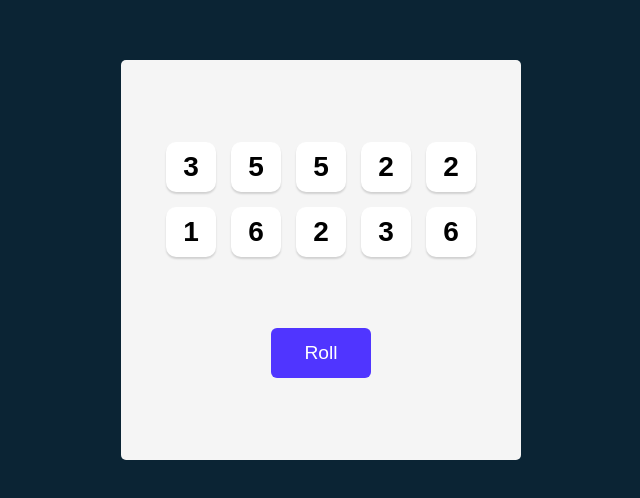
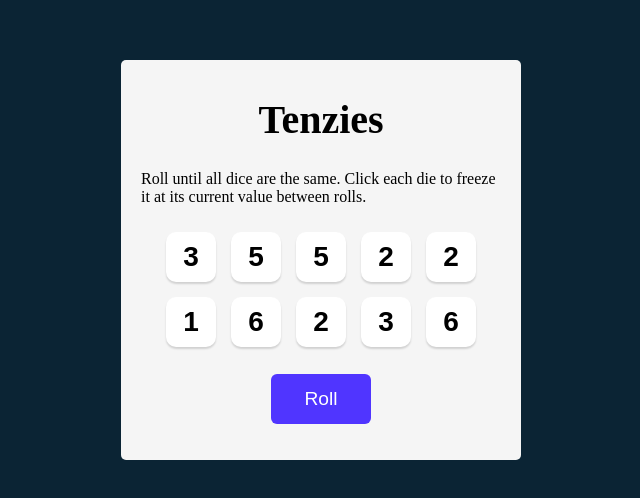
Before and after one commit to Akaiokaa/scrimba-tenzies-project, a React (Vite) app: page / in a window 1280 px wide. Shown: the part 140-638 px from the top of the page, without its empty margins (319-959 px from the left). Built offline with nearby package versions, Linux system fonts and the light colour scheme.

Commit message:
adjusted rollDice function

```diff
--- a/src/App.css
+++ b/src/App.css
@@ -3,6 +3,11 @@
   grid-template-columns: 1fr 1fr 1fr 1fr 1fr;
   grid-template-rows: 1fr 1fr;
   gap: 15px;
+}
+
+.title {
+  font-size: 40px;
+  margin: 0;
 }
 
 .roll-dice{
--- a/src/App.jsx
+++ b/src/App.jsx
@@ -30,12 +30,18 @@
   }
 
   function rollDice(){
-    setDice(generateAllNewDice)
+    setDice(oldDice => oldDice.map(die =>
+      die.isHeld ?
+        die :
+        { ...die, randomNumber: Math.ceil(Math.random() * 6) }
+    ))
   }
 
   return (
     <>
     <main className='die-container'>
+      <h1 className="title">Tenzies</h1>
+      <p className="instructions">Roll until all dice are the same. Click each die to freeze it at its current value between rolls.</p>
       <div className='dice-box'>
         { dice.map((diceObj) => (
           <Die
```
